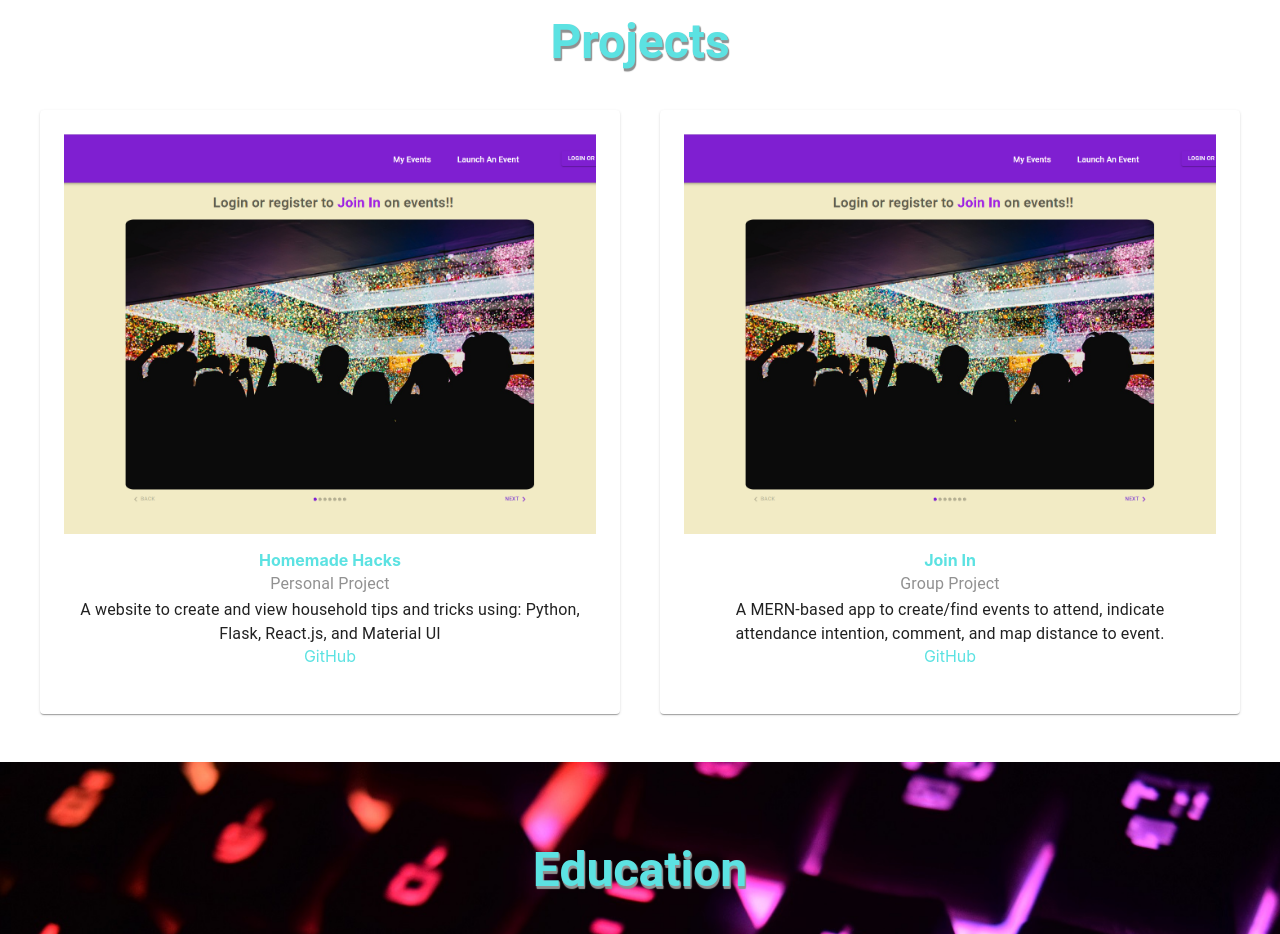
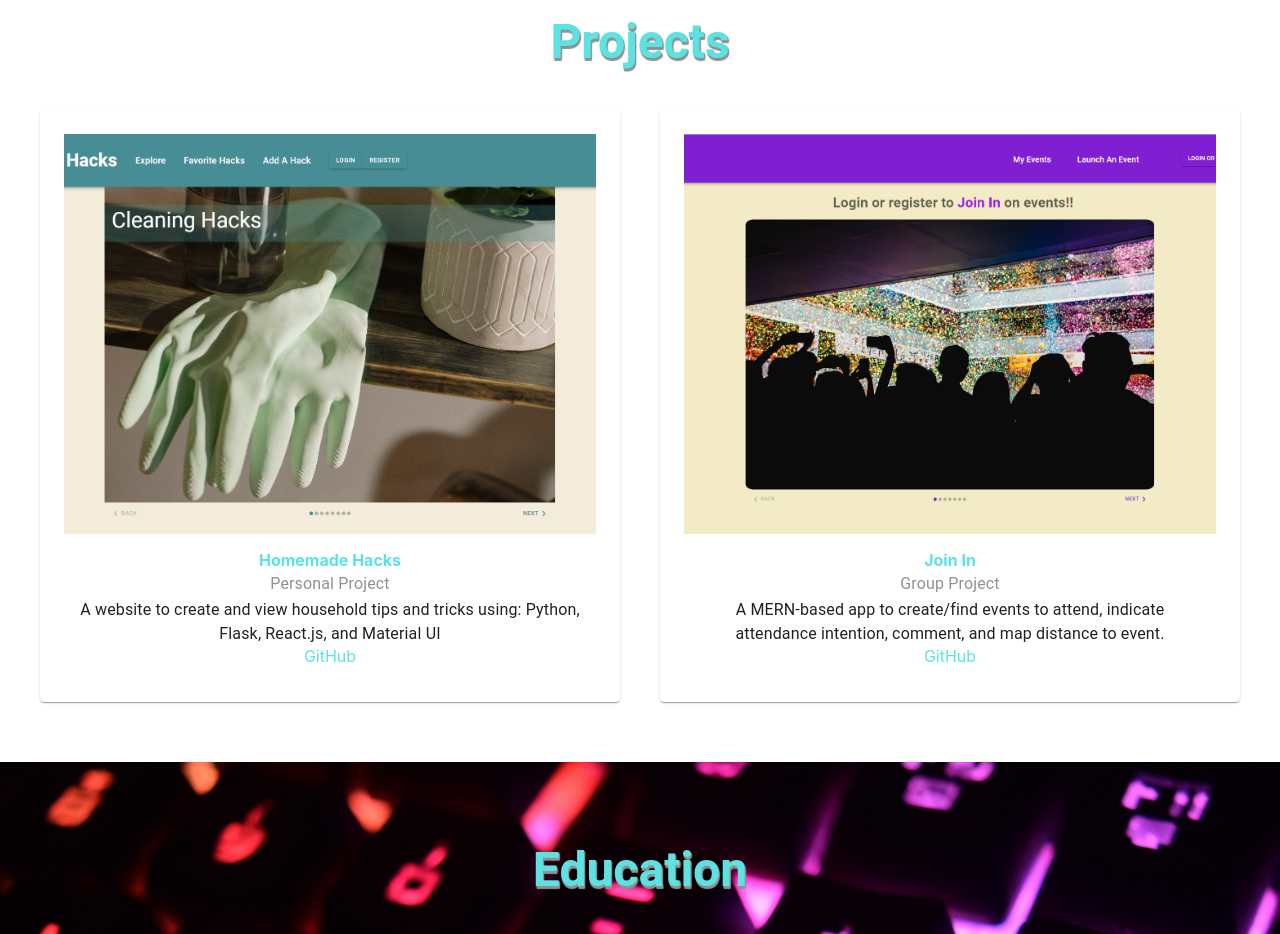
Before and after one commit to katoltmans/Personal-Portfolio, a React (Create React App) app in the folder client/: page /portfolio in a window 1280 px wide. Shown: the part 1540-2474 px from the top of the page. Built offline with nearby package versions, Linux system fonts and the light colour scheme.

Commit message:
Add Homemade Hacks project

```diff
--- a/client/src/components/Projects.js
+++ b/client/src/components/Projects.js
@@ -42,11 +42,11 @@ const Projects = () => {
                 </Typography>
                 <Grid container spacing={5}>
                     <Grid item xs={6}>
-                        <Card sx={{ p: 3, maxwidth: 345 }}>
+                        <Card sx={{ p: 3, maxwidth: 345, height: "90%" }}>
                             <CardMedia
                                 component="img"
                                 height="400"
-                                image="/imgs/JoinIn.png"
+                                image="/imgs/HomemadeHacks.png"
                                 alt="join In Project"
                             />
                             <CardContent>
@@ -74,7 +74,7 @@ const Projects = () => {
                         </Card>
                     </Grid>
                     <Grid item xs={6}>
-                        <Card sx={{ p: 3, maxwidth: 345 }}>
+                        <Card sx={{ p: 3, maxwidth: 345, height: "90%" }}>
                             <CardMedia
                                 component="img"
                                 height="400"
```
Also changed, not shown: client/public/imgs/HomemadeHacks.png (added).
